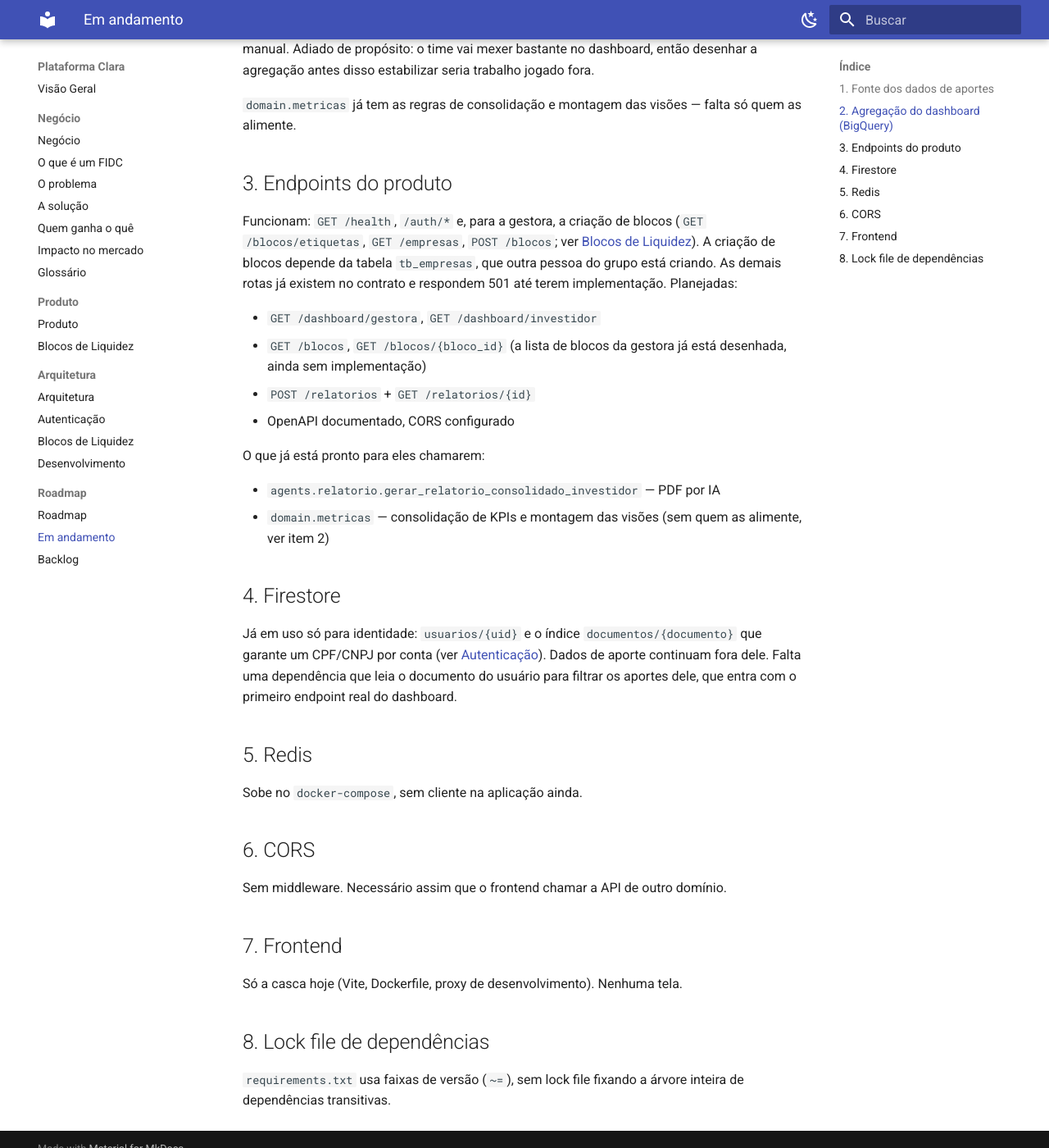
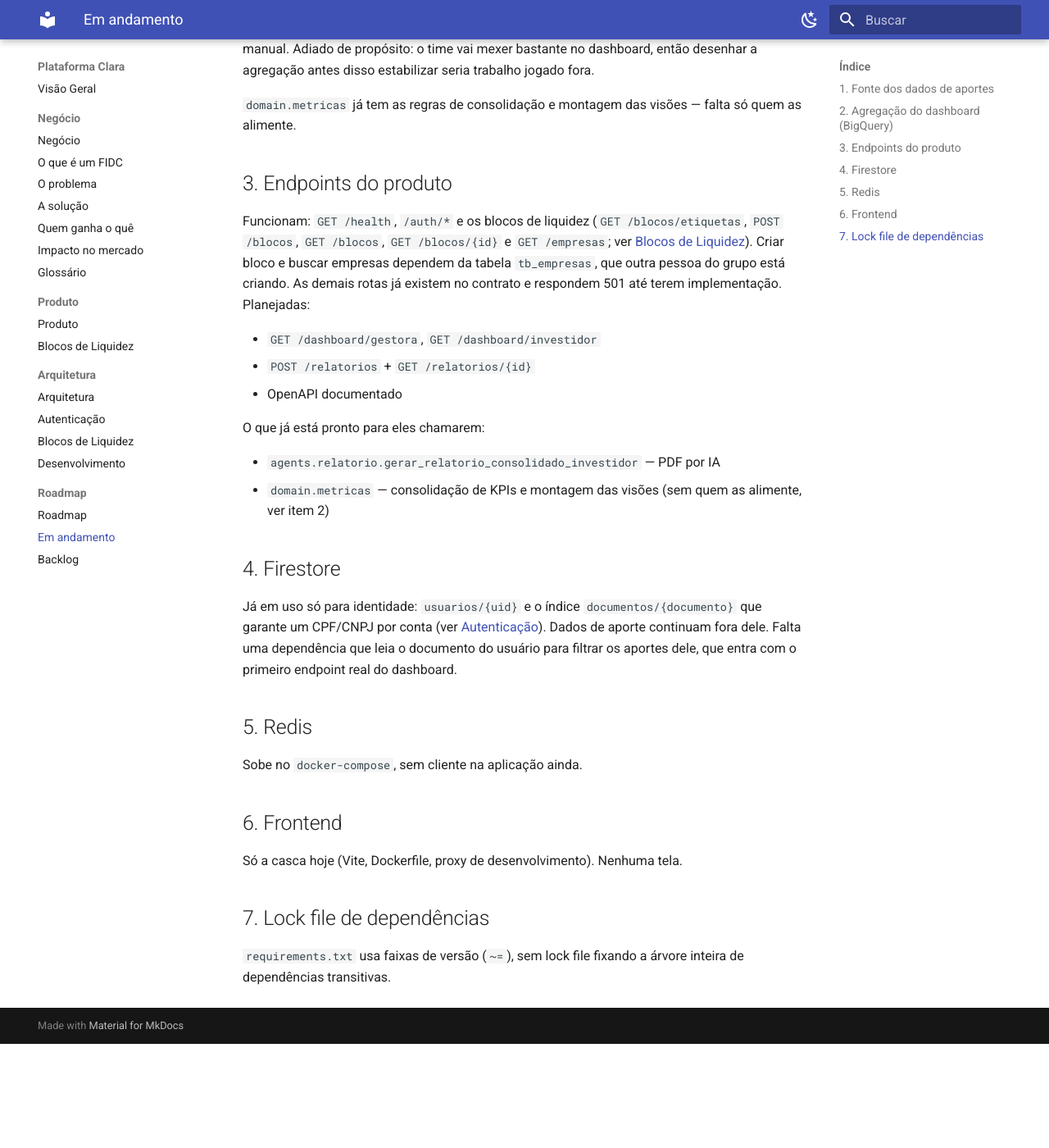
Before and after one commit to Moreira-89/plataforma_clara, an MkDocs documentation site: the page built from docs/roadmap/em-andamento.md, in a window 1280 px wide and 1400 px high, scrolled down 663 px. Shown: the whole window at 82% size. Built offline with MkDocs 1.6.1 and Material for MkDocs 9.7.7, drawn with Linux system fonts in a browser that asks for light colours; after the commit the page ends 1936 px from its top, so only the background shows below that.

Commit message:
docs: lista e detalhe de blocos, CORS e CORS_ORIGENS
- Arquitetura: rotas de leitura de blocos, 404 e CORS
- Roadmap e CLAUDE.md sem o item de CORS e com as rotas de blocos
- Desenvolvimento: como o CORS libera a origem do frontend no Docker

Co-Authored-By: Claude Opus 5.5 <noreply@anthropic.com>

```diff
--- a/docs/roadmap/em-andamento.md
+++ b/docs/roadmap/em-andamento.md
@@ -31,17 +31,15 @@ falta só quem as alimente.
 
 ## 3. Endpoints do produto
 
-Funcionam: `GET /health`, `/auth/*` e, para a gestora, a criação de blocos
-(`GET /blocos/etiquetas`, `GET /empresas`, `POST /blocos`; ver
-[Blocos de Liquidez](../arquitetura/blocos.md)). A criação de blocos depende da
-tabela `tb_empresas`, que outra pessoa do grupo está criando. As demais rotas já
+Funcionam: `GET /health`, `/auth/*` e os blocos de liquidez (`GET /blocos/etiquetas`,
+`POST /blocos`, `GET /blocos`, `GET /blocos/{id}` e `GET /empresas`; ver
+[Blocos de Liquidez](../arquitetura/blocos.md)). Criar bloco e buscar empresas dependem
+da tabela `tb_empresas`, que outra pessoa do grupo está criando. As demais rotas já
 existem no contrato e respondem 501 até terem implementação. Planejadas:
 
 - `GET /dashboard/gestora`, `GET /dashboard/investidor`
-- `GET /blocos`, `GET /blocos/{bloco_id}` (a lista de blocos da gestora já está
-  desenhada, ainda sem implementação)
 - `POST /relatorios` + `GET /relatorios/{id}`
-- OpenAPI documentado, CORS configurado
+- OpenAPI documentado
 
 O que já está pronto para eles chamarem:
 
@@ -61,16 +59,11 @@ do dashboard.
 
 Sobe no `docker-compose`, sem cliente na aplicação ainda.
 
-## 6. CORS
-
-Sem middleware. Necessário assim que o frontend chamar a API de outro
-domínio.
-
-## 7. Frontend
+## 6. Frontend
 
 Só a casca hoje (Vite, Dockerfile, proxy de desenvolvimento). Nenhuma tela.
 
-## 8. Lock file de dependências
+## 7. Lock file de dependências
 
 `requirements.txt` usa faixas de versão (`~=`), sem lock file fixando a
 árvore inteira de dependências transitivas.
```
Also changed, not shown: CLAUDE.md (+5 -5 lines), docs/arquitetura/blocos.md (+14 -1 lines), docs/arquitetura/desenvolvimento.md (+4 -2 lines), docs/arquitetura/index.md (+1 -1 lines).
